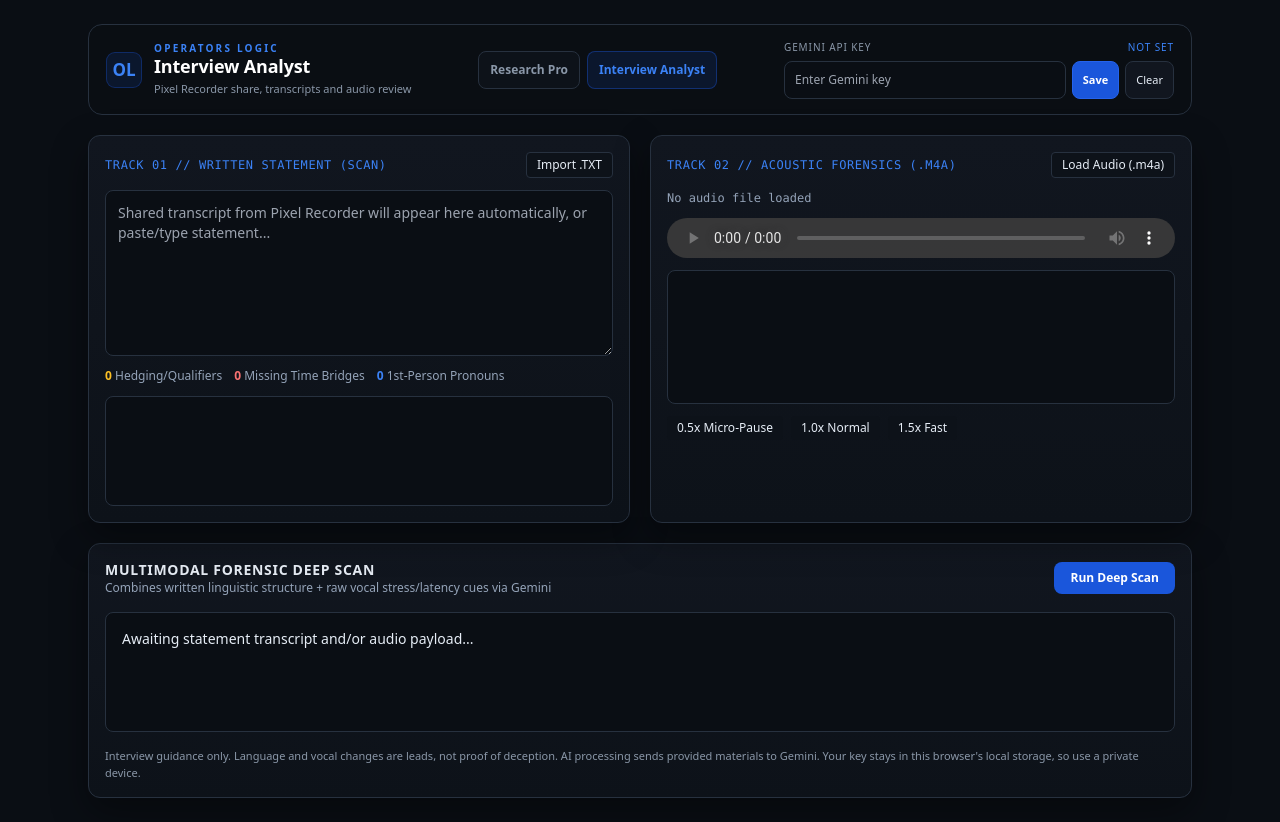
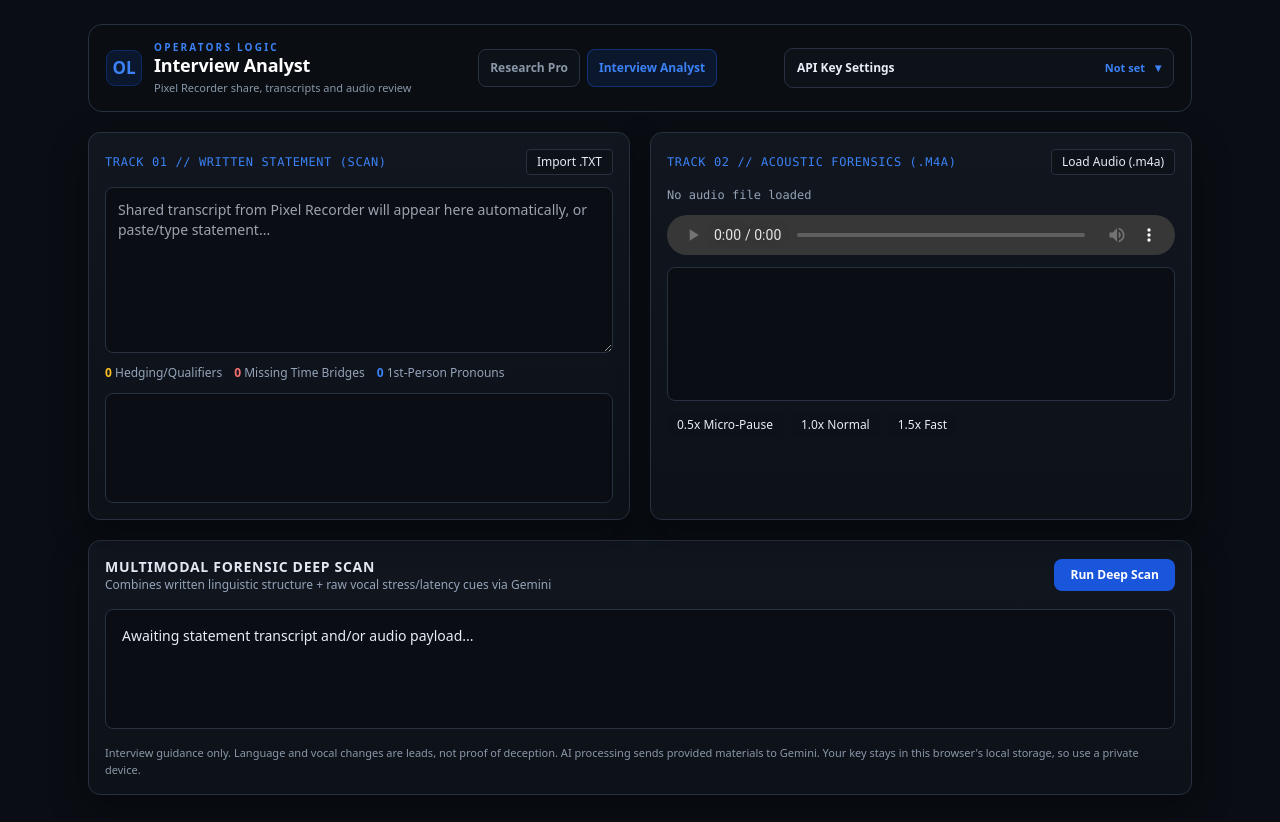
Before and after one commit to shanelockhart/statement, a plain HTML site: page index.html in a window 1280 px wide. Both pictures are taken after a click on the button "Run Deep Scan". Drawn offline with nearby package versions, Linux system fonts and the light colour scheme.

Commit message:
Collapse API key entry in standalone Interview Analyst (#3)

```diff
--- a/index.html
+++ b/index.html
@@ -21,6 +21,13 @@ body{background:var(--ol-bg)!important;color:var(--ol-text)!important;font-famil
 .ol-kicker{font-size:10px;letter-spacing:.22em;text-transform:uppercase;color:var(--ol-bright);font-weight:800}.ol-heading{font-size:18px;letter-spacing:-.01em;font-weight:800;color:#fff;line-height:1.2}.ol-subheading{font-size:11px;color:var(--ol-muted);margin-top:3px}
 .ol-nav{display:flex;flex-wrap:wrap;gap:7px}.ol-nav-item{font-size:12px;font-weight:700;color:var(--ol-muted);border:1px solid var(--ol-line);background:var(--ol-panel-2);border-radius:8px;padding:9px 11px;text-decoration:none}
 .ol-nav-item:hover,.ol-nav-item.current{color:var(--ol-bright);border-color:#1a56db66;background:#1a56db22}
+.ol-key-details{background:var(--ol-panel-2);border:1px solid var(--ol-line);border-radius:9px}
+.ol-key-summary{display:flex;justify-content:space-between;align-items:center;gap:10px;padding:10px 12px;cursor:pointer;list-style:none;color:var(--ol-text);font-size:12px;font-weight:750}
+.ol-key-summary::-webkit-details-marker{display:none}
+.ol-key-summary::after{content:'▾';color:var(--ol-bright)}
+.ol-key-details[open] .ol-key-summary::after{content:'▴'}
+.ol-key-summary #keyStatus{margin-left:auto;color:var(--ol-bright);font-size:11px;font-weight:600}
+.ol-key-hidden-controls{padding:12px;border-top:1px solid var(--ol-line)}
 .ol-key{min-width:235px;flex:1;max-width:390px}.ol-key-label{font-size:10px;display:flex;justify-content:space-between;color:var(--ol-muted);text-transform:uppercase;letter-spacing:.09em;margin-bottom:6px}#keyStatus{color:var(--ol-bright)}.ol-key-controls{display:flex;gap:6px}
 #apiKeyInput{min-width:0;flex:1;border:1px solid var(--ol-line);background:var(--ol-bg);color:var(--ol-text);padding:9px 10px;border-radius:8px;font-size:12px}.ol-save,.ol-clear{border:1px solid var(--ol-line);background:var(--ol-panel);color:var(--ol-text);padding:7px 10px;border-radius:8px;font-size:11px;cursor:pointer}.ol-save{background:var(--ol-blue);border-color:#2563eb;color:#fff;font-weight:700}.ol-clear:hover{color:#ed6a5e}
 section{background:linear-gradient(180deg,var(--ol-panel),var(--ol-panel-2))!important;border:1px solid var(--ol-line)!important;box-shadow:0 14px 36px #0006}
@@ -36,8 +43,14 @@ button:focus-visible,a:focus-visible,input:focus-visible,textarea:focus-visible{
   <header class="ol-header">
   <div class="ol-brand"><div class="ol-logo" aria-hidden="true">OL</div><div><div class="ol-kicker">Operators Logic</div><h1 class="ol-heading">Interview Analyst</h1><p class="ol-subheading" id="statusBanner">Pixel Recorder share, transcripts and audio review</p></div></div>
   <nav class="ol-nav" aria-label="Application modules"><a href="https://operatorslogicdorktool.netlify.app/" class="ol-nav-item">Research Pro</a><a href="./" class="ol-nav-item current" aria-current="page">Interview Analyst</a></nav>
-  <div class="ol-key"><label class="ol-key-label" for="apiKeyInput">Gemini API key <span id="keyStatus" aria-live="polite">Not set</span></label>
-    <div class="ol-key-controls"><input id="apiKeyInput" type="password" placeholder="Enter Gemini key" autocomplete="off" spellcheck="false"><button type="button" onclick="saveKey()" class="ol-save">Save</button><button type="button" onclick="clearKey()" class="ol-clear">Clear</button></div></div>
+  <details class="ol-key ol-key-details" id="interviewKeySettings">
+    <summary class="ol-key-summary">API Key Settings <span id="keyStatus" aria-live="polite">Not set</span></summary>
+    <div class="ol-key-hidden-controls">
+      <label class="ol-key-label" for="apiKeyInput">Gemini API key</label>
+      <div class="ol-key-controls"><input id="apiKeyInput" type="password" placeholder="Paste new Gemini key" autocomplete="off" spellcheck="false"><button type="button" onclick="saveKey()" class="ol-save">Save</button><button type="button" onclick="clearKey()" class="ol-clear">Clear</button></div>
+      <p class="ol-notice" style="margin-top:8px">Saved on this browser for both Operators Logic tools. Your key stays hidden after saving.</p>
+    </div>
+  </details>
 </header>
 
   <div class="grid grid-cols-1 lg:grid-cols-2 gap-5">
@@ -97,13 +110,13 @@ button:focus-visible,a:focus-visible,input:focus-visible,textarea:focus-visible{
 
     // Shared with Research Pro when both pages are served from one website.
     const KEY_STORAGE = 'SA_GEMINI_KEY';
-    const savedKey = localStorage.getItem(KEY_STORAGE);
-    if (savedKey) document.getElementById('apiKeyInput').value = savedKey;
+    // Leave the input blank; do not expose saved keys inside rendered fields.
     function updateKeyStatus(){document.getElementById('keyStatus').textContent=localStorage.getItem(KEY_STORAGE)?'Ready':'Not set';}
     function saveKey() {
       const key = document.getElementById('apiKeyInput').value.trim();
       if (!key) return alert('Enter a Gemini API key first.');
       localStorage.setItem(KEY_STORAGE, key);
+      document.getElementById('apiKeyInput').value = '';
       updateKeyStatus();
       alert('Key saved for this website. For one key across both tools, open the unified Operators Logic site.');
     }
@@ -208,7 +221,7 @@ button:focus-visible,a:focus-visible,input:focus-visible,textarea:focus-visible{
     }
 
     async function runGeminiDeepScan() {
-      const apiKey = document.getElementById('apiKeyInput').value.trim();
+      const apiKey = document.getElementById('apiKeyInput').value.trim() || localStorage.getItem(KEY_STORAGE) || '';
       if (!apiKey) return alert('Paste your Gemini API Key in the top bar first.');
       const text = document.getElementById('transcriptInput').value.trim();
       if (!text && !currentAudioFile) return alert('Load a transcript or audio file first.');
```
